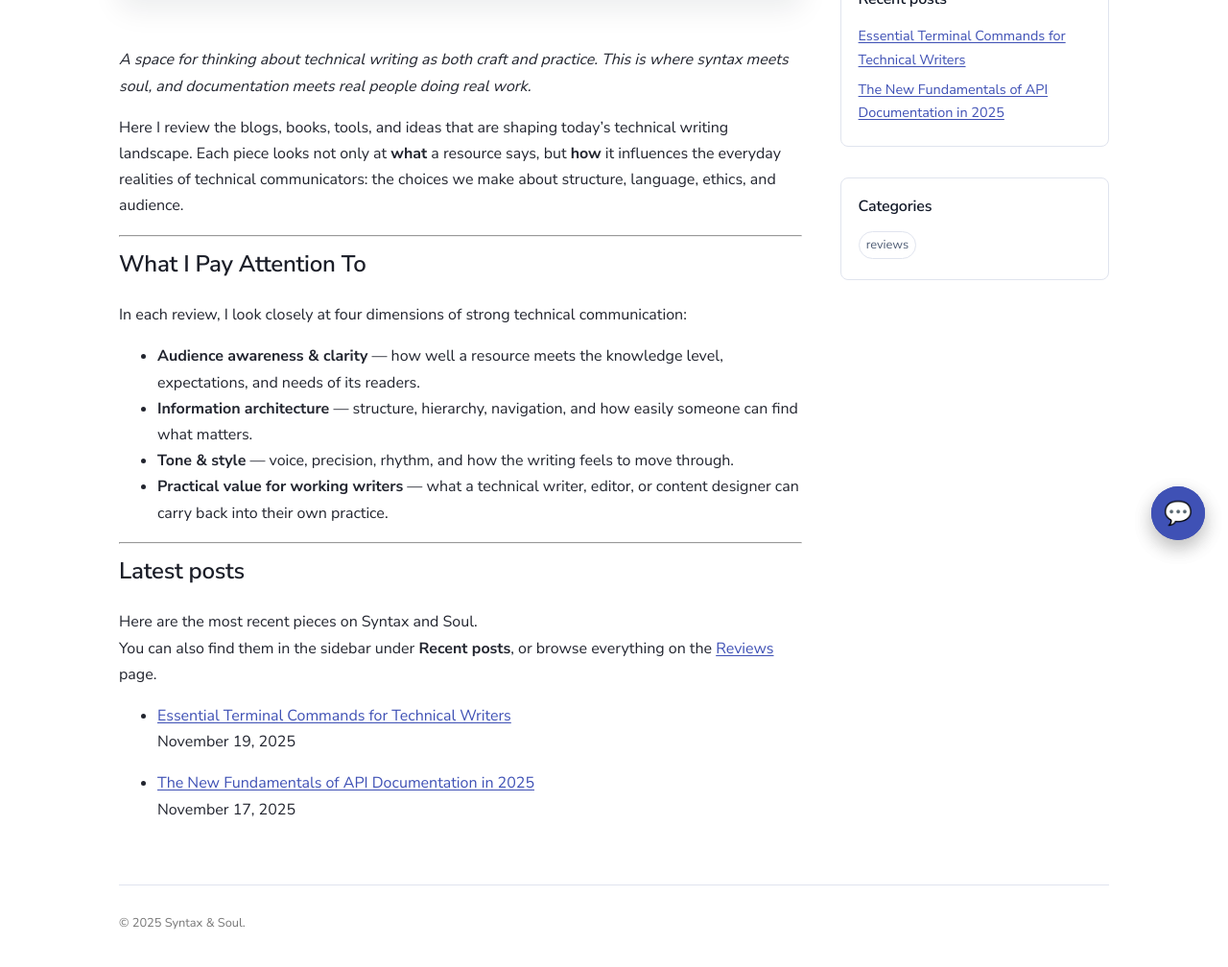
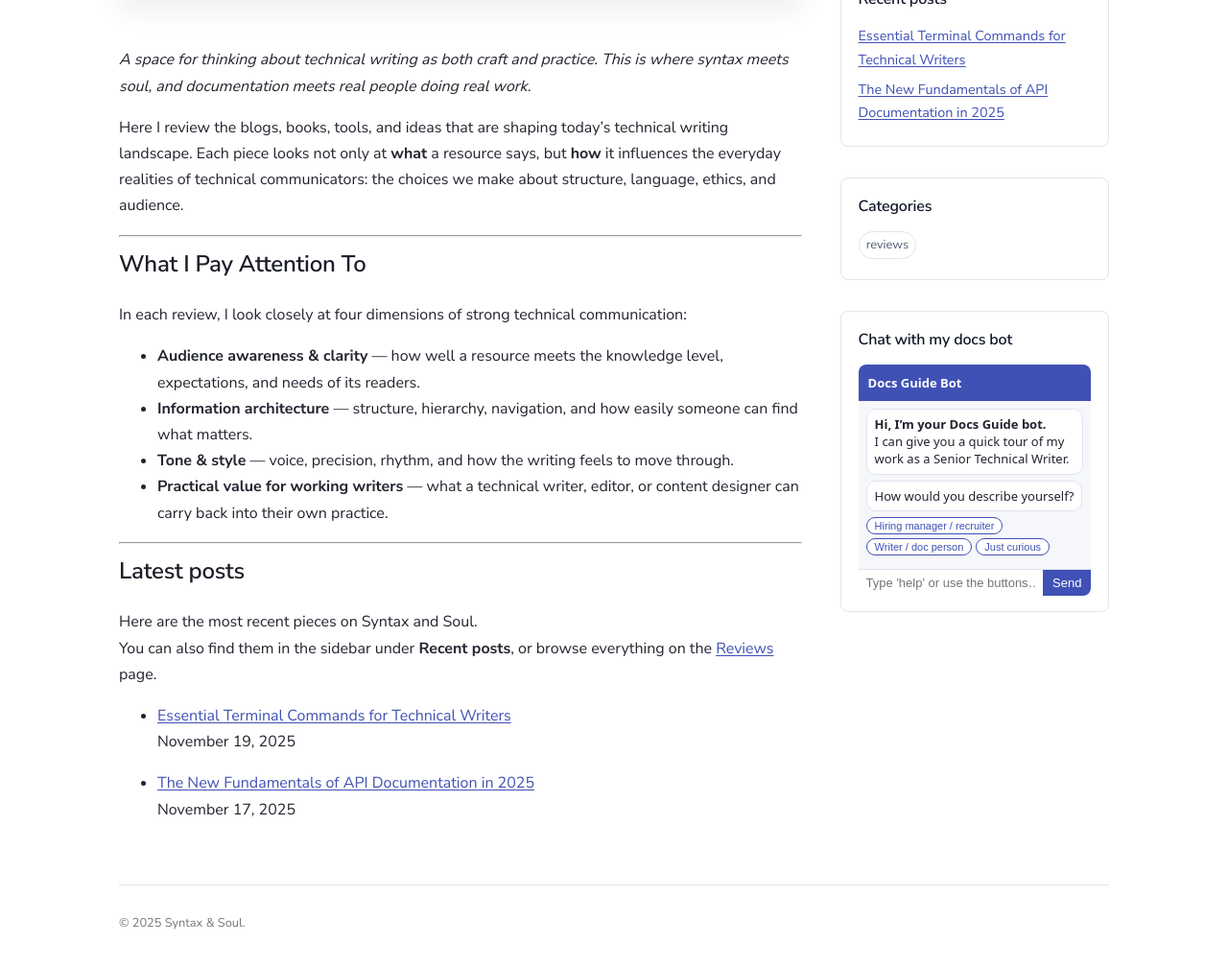
Before and after one commit to PoemaValente/tech-writing-reviews, a Jekyll site: the page built from index.md, in a window 1280 px wide, cut to the strip 313-1347 px from the top of the page. Shown: the top 1008 px of the strip at 96% size. Built offline with Jekyll 4.4.1, drawn with Linux system fonts in a browser that asks for light colours; a script that is not in the unit is left out.

Commit message:
Update default.html

```diff
--- a/_layouts/default.html
+++ b/_layouts/default.html
@@ -303,70 +303,38 @@
       }
     }
 
-    /* --- CHATBOT STYLES START HERE --- */
+    /* --- SIDEBAR CHATBOT STYLES START HERE --- */
 
+    /* Chatbot panel inside a sidebar widget */
     #tw-chatbot {
-  position: fixed;
-  bottom: 24px;
-  right: 24px;
-  z-index: 9999;
+      display: flex;
+      flex-direction: column;
+      border-radius: 8px;
+      background: #ffffff;
       font-family: system-ui, -apple-system, BlinkMacSystemFont, "Nunito Sans", sans-serif;
-}
-
-#tw-chat-toggle {
-  width: 56px;
-  height: 56px;
-  border-radius: 50%;
-  border: none;
-  box-shadow: 0 8px 20px rgba(0, 0, 0, 0.15);
-  cursor: pointer;
-  font-size: 24px;
-  background: #3f51b5;
-  color: #ffffff;
-  display: flex;
-  align-items: center;
-  justify-content: center;
-}
-
-#tw-chat-window {
-  display: none;
-  width: 320px;
-  max-height: 460px;
-  background: #ffffff;
-  border-radius: 12px;
-  box-shadow: 0 16px 40px rgba(0, 0, 0, 0.18);
+      font-size: 14px;
+      max-height: 360px; /* adjust if you want it taller/shorter */
       overflow: hidden;
-  flex-direction: column;
     }
 
     #tw-chat-header {
       background: #3f51b5;
       color: #ffffff;
-  padding: 10px 12px;
-  display: flex;
-  justify-content: space-between;
-  align-items: center;
-  font-size: 14px;
-}
-
-#tw-chat-header button {
-  background: transparent;
-  border: none;
-  color: inherit;
-  font-size: 18px;
-  cursor: pointer;
+      padding: 8px 10px;
+      font-size: 13px;
+      font-weight: 600;
     }
 
     #tw-chat-body {
-  padding: 10px;
-  height: 320px;
+      padding: 8px;
+      background: #f5f7fb;
       overflow-y: auto;
-  background: #f5f7fb;
-  font-size: 14px;
+      flex: 1 1 auto;
+      font-size: 13px;
     }
 
     .tw-msg {
-  margin-bottom: 8px;
+      margin-bottom: 6px;
       display: flex;
     }
 
@@ -379,10 +347,11 @@
     }
 
     .tw-msg-bubble {
-  padding: 8px 10px;
-  border-radius: 12px;
-  max-width: 80%;
+      padding: 6px 8px;
+      border-radius: 10px;
+      max-width: 100%;
       line-height: 1.4;
+      font-size: 13px;
     }
 
     .tw-msg-bot .tw-msg-bubble {
@@ -407,21 +376,22 @@
       background: #ffffff;
       color: #3f51b5;
       border-radius: 999px;
-  padding: 3px 10px;
-  font-size: 12px;
+      padding: 2px 8px;
+      font-size: 11px;
       cursor: pointer;
     }
 
     #tw-chat-form {
       display: flex;
       border-top: 1px solid #e0e4ee;
+      flex-shrink: 0;
     }
 
     #tw-chat-input {
       flex: 1;
       border: none;
-  padding: 8px;
-  font-size: 14px;
+      padding: 6px 8px;
+      font-size: 13px;
     }
 
     #tw-chat-input:focus {
@@ -430,32 +400,14 @@
 
     #tw-chat-form button[type="submit"] {
       border: none;
-  padding: 0 12px;
-  font-size: 14px;
+      padding: 0 10px;
+      font-size: 13px;
       background: #3f51b5;
       color: #ffffff;
       cursor: pointer;
     }
 
-#tw-chatbot.tw-open #tw-chat-window {
-  display: flex;
-  flex-direction: column;
-}
-
-#tw-chatbot.tw-open #tw-chat-toggle {
-  display: none;
-}
-
-@media (max-width: 600px) {
-  #tw-chat-window {
-    width: 90vw;
-    max-height: 70vh;
-    right: 5vw;
-    bottom: 80px;
-  }
-}
-
-/* --- CHATBOT STYLES END --- */
+    /* --- SIDEBAR CHATBOT STYLES END --- */
   </style>
 
   <link rel="stylesheet" href="{{ "/assets/css/custom.css" | relative_url }}">
@@ -519,6 +471,28 @@
             <a href="{{ site.baseurl }}/reviews.html">reviews</a>
           </div>
         </section>
+
+        <!-- CHATBOT WIDGET IN SIDEBAR -->
+        <section class="widget">
+          <h2 class="widget-title">Chat with my docs bot</h2>
+          <div id="tw-chatbot">
+            <div id="tw-chat-header">
+              Docs Guide Bot
+            </div>
+
+            <div id="tw-chat-body"></div>
+
+            <form id="tw-chat-form">
+              <input
+                id="tw-chat-input"
+                type="text"
+                placeholder="Type 'help' or use the buttons…"
+                autocomplete="off"
+              />
+              <button type="submit">Send</button>
+            </form>
+          </div>
+        </section>
       </aside>
     </div>
 
@@ -527,9 +501,10 @@
       <p>&copy; {{ "now" | date: "%Y" }} Syntax &amp; Soul.</p>
     </footer>
   </div>
+
+  <!-- Clap script (unchanged) -->
   <script>
     document.addEventListener("DOMContentLoaded", function () {
-
       const clapButton = document.getElementById('clap-button');
       const clapCount = document.getElementById('clap-count');
 
@@ -555,62 +530,20 @@
         clapCount.textContent = count;
         localStorage.setItem(storageKey, count);
       });
-
     });
   </script>
-  <!-- Chatbot widget -->
-<div id="tw-chatbot">
-  <button id="tw-chat-toggle" aria-label="Open chat">
-    💬
-  </button>
 
-  <div id="tw-chat-window" aria-live="polite">
-    <div id="tw-chat-header">
-      <span>Docs Guide Bot</span>
-      <button id="tw-chat-close" aria-label="Close chat">×</button>
-    </div>
-    <div id="tw-chat-body"></div>
-    <form id="tw-chat-form">
-      <input
-        type="text"
-        id="tw-chat-input"
-        placeholder="Type 'help' or use the buttons…"
-        autocomplete="off"
-      />
-      <button type="submit">Send</button>
-    </form>
-  </div>
-</div>
-
-<script src="/assets/js/chatbot.js"></script>
-  <!-- Chatbot widget -->
-<div id="tw-chatbot">
-  <button id="tw-chat-toggle" aria-label="Open chat">💬</button>
-
-  <div id="tw-chat-window" aria-live="polite">
-    <div id="tw-chat-header">
-      <span>Docs Guide Bot</span>
-      <button id="tw-chat-close" aria-label="Close chat">×</button>
-    </div>
-    <div id="tw-chat-body"></div>
-
-    <form id="tw-chat-form">
-      <input id="tw-chat-input" type="text" placeholder="Type 'help'…" autocomplete="off" />
-      <button type="submit">Send</button>
-    </form>
-  </div>
-</div>
-
+  <!-- Sidebar chatbot script -->
   <script>
     (function () {
-  const chatbot = document.getElementById("tw-chatbot");
-  const toggle = document.getElementById("tw-chat-toggle");
-  const closeBtn = document.getElementById("tw-chat-close");
       const chatBody = document.getElementById("tw-chat-body");
       const form = document.getElementById("tw-chat-form");
       const input = document.getElementById("tw-chat-input");
 
-  let currentPersona = null;
+      // In case a page doesn’t have the widget for some reason
+      if (!chatBody || !form || !input) {
+        return;
+      }
 
       function scrollToBottom() {
         chatBody.scrollTop = chatBody.scrollHeight;
@@ -619,9 +552,11 @@
       function addMessage(text, from = "bot") {
         const wrapper = document.createElement("div");
         wrapper.className = `tw-msg tw-msg-${from}`;
+
         const bubble = document.createElement("div");
         bubble.className = "tw-msg-bubble";
         bubble.innerHTML = text;
+
         wrapper.appendChild(bubble);
         chatBody.appendChild(wrapper);
         scrollToBottom();
@@ -630,7 +565,8 @@
       function addQuickReplies(options) {
         const container = document.createElement("div");
         container.className = "tw-quick-replies";
-    options.forEach(opt => {
+
+        options.forEach((opt) => {
           const btn = document.createElement("button");
           btn.type = "button";
           btn.textContent = opt.label;
@@ -657,40 +597,38 @@
       }
 
       function showHiringManagerMenu() {
-    currentPersona = "hiring_manager";
-    addMessage("Great! Here are some quick options:");
+        addMessage("Welcome! Here are some quick options:");
         addQuickReplies([
           { label: "Experience highlights", value: "hm_highlights" },
           { label: "API docs work", value: "hm_api" },
           { label: "Sample doc thinking", value: "hm_sample" },
           { label: "Contact info", value: "hm_contact" },
-      { label: "Back", value: "start_over" },
+          { label: "Start over", value: "start_over" },
         ]);
       }
 
       function showWriterMenu() {
-    currentPersona = "writer";
-    addMessage("Nice! Always good to meet other docs folks.");
+        addMessage("Nice to meet another docs person 😊");
         addQuickReplies([
           { label: "Recommended posts", value: "w_posts" },
           { label: "Docs philosophy", value: "w_philosophy" },
           { label: "Sample rewrite", value: "w_sample" },
-      { label: "Back", value: "start_over" },
+          { label: "Start over", value: "start_over" },
         ]);
       }
 
       function showCuriousMenu() {
-    currentPersona = "curious";
         addMessage("Welcome! Here are some places to start:");
         addQuickReplies([
           { label: "Where to start", value: "c_start" },
           { label: "What I write about", value: "c_topics" },
-      { label: "Back", value: "start_over" },
+          { label: "Start over", value: "start_over" },
         ]);
       }
 
       function handleQuickReply(value) {
         switch (value) {
+          // Personas
           case "persona_hiring":
             addMessage("Hiring manager / recruiter", "user");
             showHiringManagerMenu();
@@ -704,43 +642,90 @@
             showCuriousMenu();
             break;
 
+          // Hiring manager flows
           case "hm_highlights":
             addMessage("Experience highlights", "user");
-        addMessage("<strong>Experience Highlights</strong><br>• Nearly four years as a Senior Technical Writer at Salesforce, focusing on API and online help documentation.<br>• Partnered closely with engineers and PMs.<br>• Built structured docs that support rapid product iteration.");
+            addMessage(
+              "<strong>Experience highlights</strong><br>" +
+              "• Nearly four years as a Senior Technical Writer at Salesforce, focusing on API and online help documentation.<br>" +
+              "• Partnered closely with engineers and PMs across products.<br>" +
+              "• Built structured docs that support rapid product iteration."
+            );
             break;
           case "hm_api":
             addMessage("API docs work", "user");
-        addMessage("<strong>API Documentation Examples</strong><br>• Topic architectures (concept → quickstart → reference)<br>• Example-driven content<br>• Developer-focused flows<br><br>Read: <a href=\"/the-new-fundamentals-of-api-documentation-in-2025/\">API Documentation in 2025</a>");
+            addMessage(
+              "<strong>API documentation</strong><br>" +
+              "• Designed topic structures for concepts, quickstarts, and reference.<br>" +
+              "• Wrote example-driven guides that reduce time to first successful API call.<br>" +
+              "• Collaborated on doc tooling and review workflows.<br><br>" +
+              "Example: <a href=\"/the-new-fundamentals-of-api-documentation-in-2025/\">" +
+              "The New Fundamentals of API Documentation in 2025</a>."
+            );
             break;
           case "hm_sample":
             addMessage("Sample doc thinking", "user");
-        addMessage("<strong>How I approach documenting a new API:</strong><br>1. Identify key user journeys<br>2. Create a minimal running quickstart<br>3. Structure reference with examples<br>4. Align naming + errors with engineering");
+            addMessage(
+              "<strong>How I’d approach documenting a new API</strong><br>" +
+              "1. Clarify core user journeys (first 15–30 minutes).<br>" +
+              "2. Draft a minimal quickstart with copy-paste examples that run.<br>" +
+              "3. Design reference that surfaces parameters, responses, and realistic errors.<br>" +
+              "4. Align naming, errors, and examples with engineering and PM."
+            );
             break;
           case "hm_contact":
             addMessage("Contact info", "user");
-        addMessage("You can reach me at <em>[your-email]</em> or on <a href=\"[your-linkedin]\" target=\"_blank\">LinkedIn</a>.");
+            addMessage(
+              "<strong>Contact</strong><br>" +
+              "You can reach me at <em>[poema.valente@gmail.com]</em> or on " +
+              "<a href=\"[https://www.linkedin.com/in/poema-quesado-valente-meyer-phd-395098b0/]\" target=\"_blank\">LinkedIn</a>.<br>" +
+              "I’m especially interested in roles where I can shape API docs and doc strategy."
+            );
             break;
 
+          // Writer flows
           case "w_posts":
             addMessage("Recommended posts", "user");
-        addMessage("<strong>Start here:</strong><br><a href=\"/the-new-fundamentals-of-api-documentation-in-2025/\">The New Fundamentals of API Documentation</a>");
+            addMessage(
+              "<strong>Good starting posts</strong><br>" +
+              "<a href=\"/the-new-fundamentals-of-api-documentation-in-2025/\">" +
+              "The New Fundamentals of API Documentation in 2025</a>."
+            );
             break;
           case "w_philosophy":
             addMessage("Docs philosophy", "user");
-        addMessage("<strong>Docs Philosophy</strong><br>• Write for real tasks<br>• Examples first<br>• Docs are a product surface");
+            addMessage(
+              "<strong>Docs philosophy (short version)</strong><br>" +
+              "• Write for real tasks, not systems.<br>" +
+              "• Examples first, then explanation, then reference.<br>" +
+              "• Docs are a product surface: they deserve design, iteration, and metrics."
+            );
             break;
           case "w_sample":
             addMessage("Sample rewrite", "user");
-        addMessage("<em>Before:</em> 'Our powerful API lets you integrate easily.'<br><br><em>After:</em> 'Use the API to create, update, and delete customer data. Start by creating an API key, then call <code>/customers</code> with a JSON payload.'");
+            addMessage(
+              "<strong>Sample rewrite</strong><br>" +
+              "<em>Before:</em> “Our powerful API lets you easily integrate your data.”<br><br>" +
+              "<em>After:</em> “Use the API to create, update, and delete customer records. " +
+              "Start by creating an API key, then call the <code>/customers</code> endpoint with a JSON payload. " +
+              "Most integrations take under 10 minutes to set up.”"
+            );
             break;
 
+          // Curious flows
           case "c_start":
             addMessage("Where to start", "user");
-        addMessage("A good starting point is my article: <a href=\"/the-new-fundamentals-of-api-documentation-in-2025/\">API Documentation in 2025</a>");
+            addMessage(
+              "A good place to start is my article " +
+              "<a href=\"/the-new-fundamentals-of-api-documentation-in-2025/\">" +
+              "The New Fundamentals of API Documentation in 2025</a>."
+            );
             break;
           case "c_topics":
             addMessage("What I write about", "user");
-        addMessage("I write about technical writing, APIs, docs processes, and how people navigate complex systems.");
+            addMessage(
+              "I write about technical writing, API documentation, docs processes, and the inner life of working in tech."
+            );
             break;
 
           case "start_over":
@@ -748,31 +733,31 @@
             break;
 
           default:
-        addMessage("Try using one of the options above!");
+            addMessage("Try using the buttons above to explore.");
         }
       }
 
       function handleUserInput(text) {
-    const lower = text.trim().toLowerCase();
-    if (!lower) return;
+        const trimmed = text.trim();
+        if (!trimmed) return;
 
-    addMessage(text, "user");
+        addMessage(trimmed, "user");
+
+        const lower = trimmed.toLowerCase();
+
+        if (lower === "help") {
+          addMessage("You can type words like “experience”, “API”, or “contact”, or just use the buttons.");
+          return;
+        }
 
         if (lower.includes("experience")) return handleQuickReply("hm_highlights");
         if (lower.includes("api")) return handleQuickReply("hm_api");
-    if (lower.includes("contact")) return handleQuickReply("hm_contact");
-
-    addMessage("I may not understand full sentences yet — try using the buttons!");
+        if (lower.includes("contact") || lower.includes("email") || lower.includes("reach")) {
+          return handleQuickReply("hm_contact");
         }
 
-  toggle.addEventListener("click", () => {
-    chatbot.classList.add("tw-open");
-    initialGreeting();
-  });
-
-  closeBtn.addEventListener("click", () => {
-    chatbot.classList.remove("tw-open");
-  });
+        addMessage("I may not understand full sentences yet, but the quick buttons will guide you.");
+      }
 
       form.addEventListener("submit", (e) => {
         e.preventDefault();
```
Also changed, not shown: other parts of _layouts/default.html (+9 -2 lines). Lines whose indentation alone changed are shown as unchanged.
